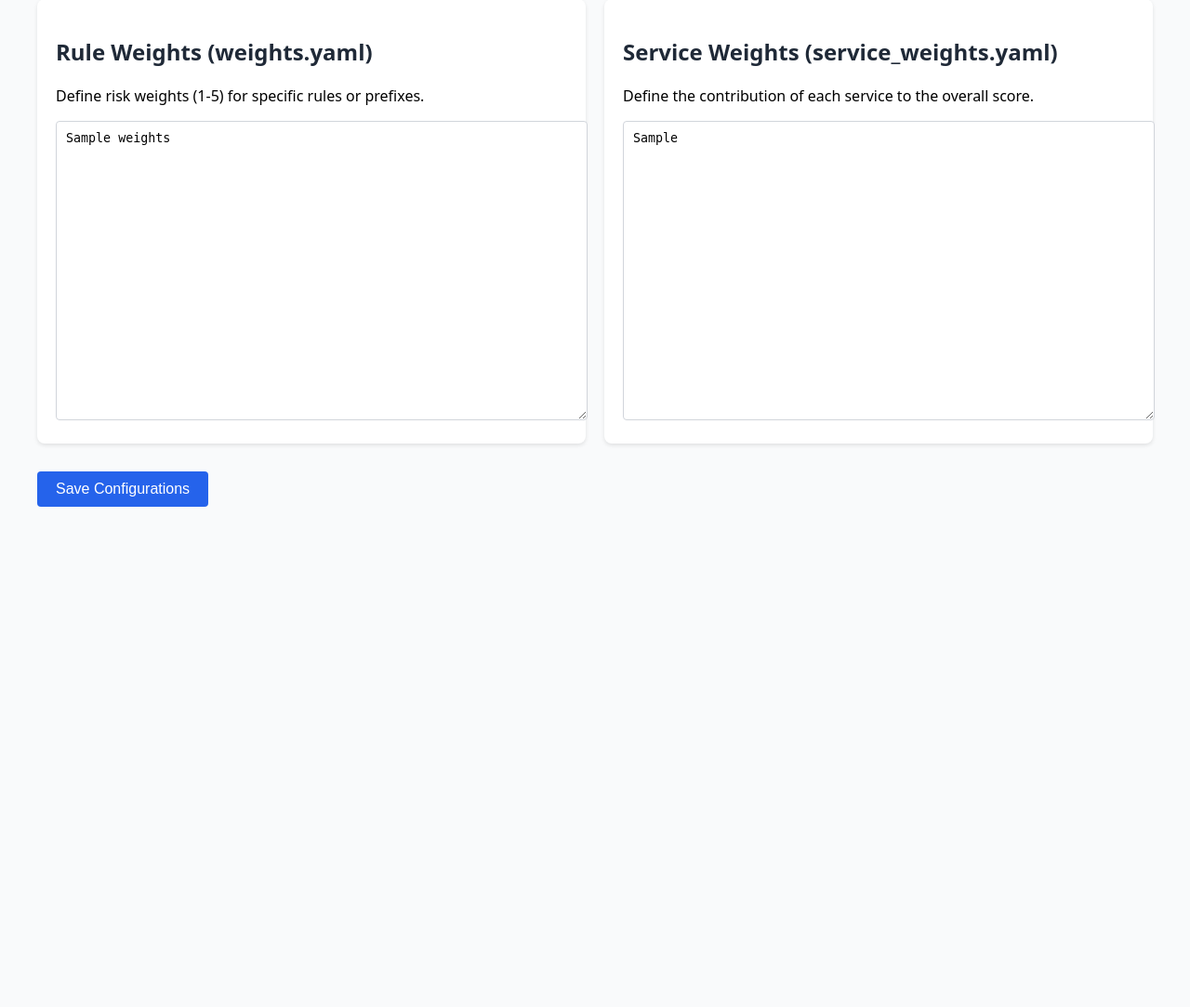
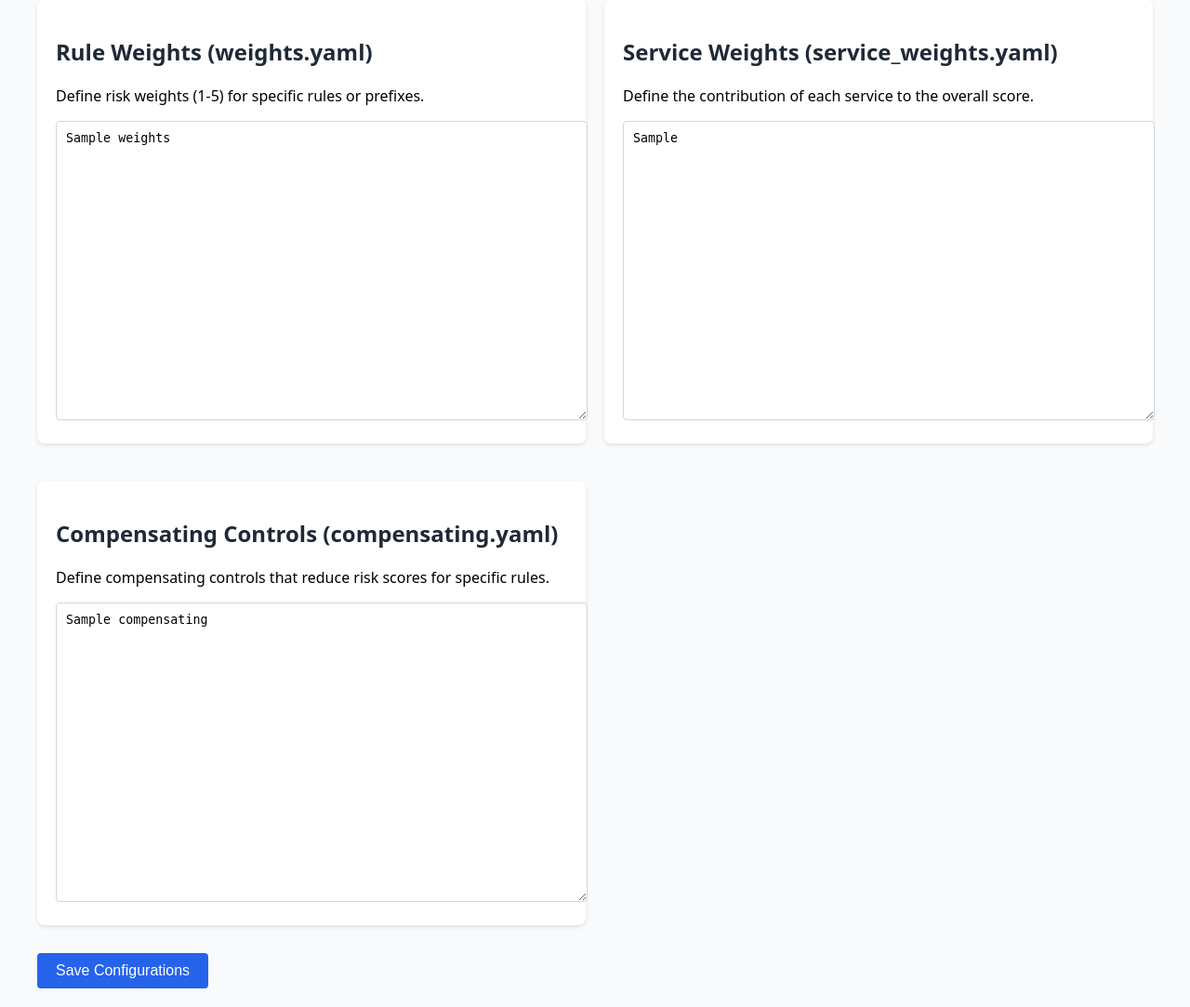
Before and after one commit to schmug/scubascore, a Flask app: template templates/settings.html in a window 1280 px wide. Shown: the part 149-1232 px from the top of the page at 93% size. Before the commit the page ends 694 px from the top, so only its background shows below. Run offline with Flask 3, Linux system fonts and the light colour scheme; the template is opened without the code that fills it: most values are stand-ins (such as "Sample title", 1, 10 or a date in 2020).

Commit message:
auto-claude: subtask-1-1 - Update settings.html template to add third textarea for compensating.yaml

```diff
--- a/templates/settings.html
+++ b/templates/settings.html
@@ -41,6 +41,12 @@
                 <p>Define the contribution of each service to the overall score.</p>
                 <textarea name="service_weights_yaml">{{ service_weights }}</textarea>
             </div>
+
+            <div class="card">
+                <h2>Compensating Controls (compensating.yaml)</h2>
+                <p>Define compensating controls that reduce risk scores for specific rules.</p>
+                <textarea name="compensating_yaml">{{ compensating }}</textarea>
+            </div>
         </div>
         <button type="submit">Save Configurations</button>
     </form>
```
